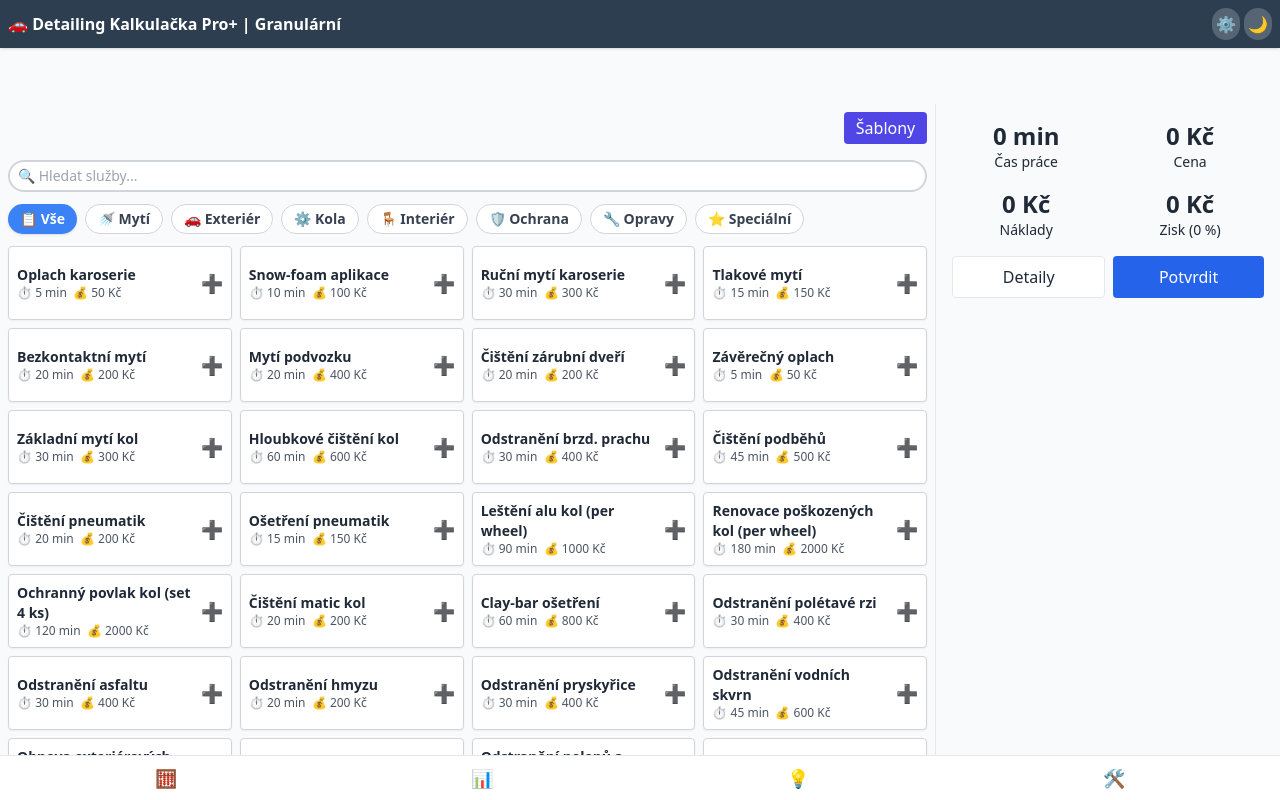
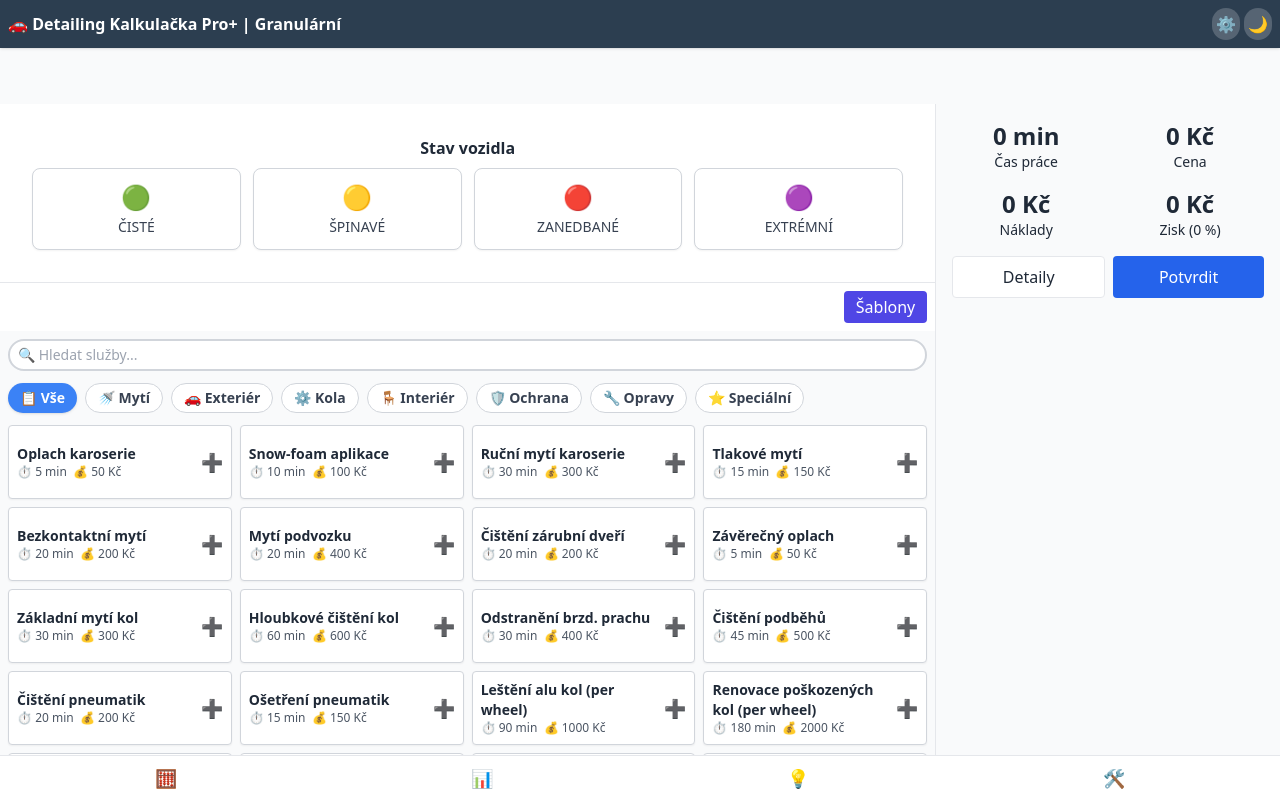
Before and after one commit to Rowunk/auto-detail, a React (Vite) app: page / in a window 1280 px wide. Built offline with nearby package versions, Linux system fonts and the light colour scheme.

Commit message:
feat(ui): surface ConditionSelector on main calculator screen for instant pricing based on condition

```diff
--- a/src/App.tsx
+++ b/src/App.tsx
@@ -7,15 +7,16 @@ import { isVehicleCondition, isServiceItemArray } from './utils/validators';
 import type { ServiceCategory, VehicleCondition, ServiceItem } from './types';
 
 import Header from './components/Header';
+import ConfigSidebar from './components/ConfigSidebar';
 import SearchBar from './components/SearchBar';
 import CategoryTabs from './components/CategoryTabs';
+import ConditionSelector from './components/ConditionSelector';
 import ServiceCard from './components/ServiceCard';
 import SelectionSummary from './components/SelectionSummary';
 import ReportPanel from './components/ReportPanel';
 import HistorySection from './components/HistorySection';
 import TipsSection from './components/TipsSection';
 import ServiceManager from './components/ServiceManager';
-import ConfigSidebar from './components/ConfigSidebar';
 import TemplateManager from './components/TemplateManager';
 import BottomNav from './components/BottomNav';
 import Toast from './components/Toast';
@@ -121,7 +122,16 @@ function CalculatorView({
           role="region"
           aria-label="Service selection"
         >
-          <div className="p-2 flex justify-end">
+          {/* 1) Vehicle condition selector always visible */}
+          <div className="p-4 bg-white dark:bg-gray-800 border-b dark:border-gray-700">
+            <ConditionSelector
+              current={condition}
+              onSelect={onConditionChange}
+            />
+          </div>
+
+          {/* 2) Templates button */}
+          <div className="p-2 flex justify-end bg-white dark:bg-gray-800">
             <button
               onClick={() => setShowTemplates(true)}
               className="bg-indigo-600 text-white px-3 py-1 rounded"
@@ -130,9 +140,11 @@ function CalculatorView({
             </button>
           </div>
 
+          {/* 3) Search & category filters */}
           <SearchBar value={searchTerm} onChange={setSearchTerm} />
           <CategoryTabs active={activeCategory} onChange={setActiveCategory} />
 
+          {/* 4) Services grid */}
           <div className="flex-1 grid grid-cols-1 sm:grid-cols-2 lg:grid-cols-3 xl:grid-cols-4 gap-2 p-2 auto-rows-fr">
             {filtered.map(([key, svc]) => (
               <ServiceCard
@@ -146,6 +158,7 @@ function CalculatorView({
             ))}
           </div>
 
+          {/* 5) Selection summary */}
           <SelectionSummary selected={selected} onClear={() => onSelectedChange([])} />
         </div>
 
@@ -159,6 +172,7 @@ function CalculatorView({
         </div>
       </div>
 
+      {/* Toast notifications */}
       {toast && <Toast message={toast} onDismiss={() => setToast('')} />}
     </>
   );
```
